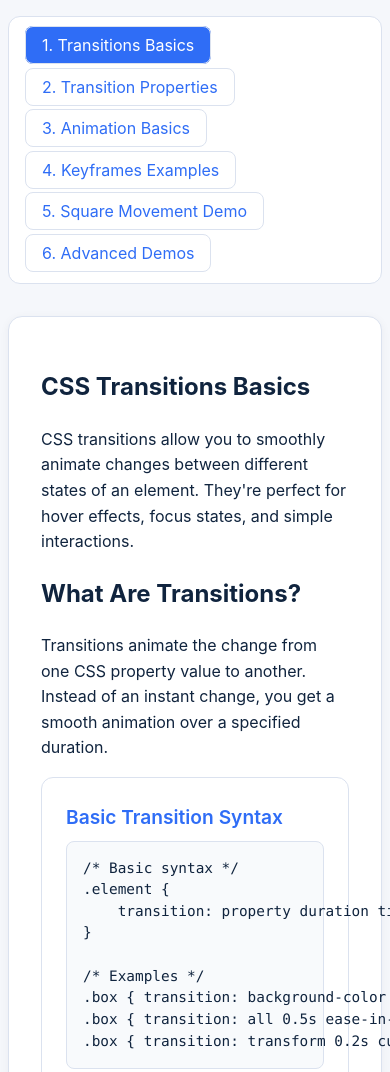
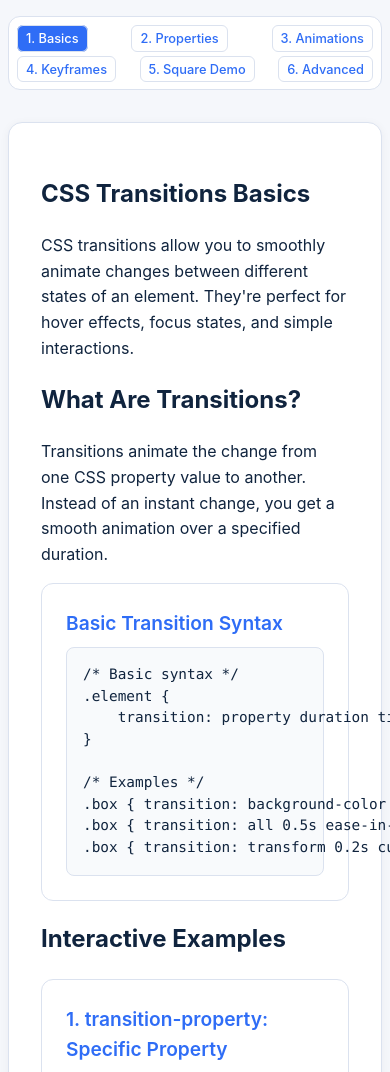
Before and after one commit to MaxFishman/ICOM---CSS-ANIMATION-CLASS-EXAMPLE, a plain HTML site: page 01-transitions-basics.html in a window 390 px wide. Shown: the top 1072 px of the page. Drawn offline with Linux system fonts and the light colour scheme.

Commit message:
menu restyle

```diff
--- a/01-transitions-basics.html
+++ b/01-transitions-basics.html
@@ -43,7 +43,7 @@
         background: var(--panel);
         border: 1px solid var(--border);
         border-radius: 12px;
-        padding: 1rem;
+        padding: 0.75rem;
         margin-bottom: 2rem;
       }
 
@@ -53,23 +53,46 @@
         padding: 0;
         display: flex;
         flex-wrap: wrap;
-        gap: 1rem;
+        gap: 0.5rem;
+        justify-content: center;
       }
 
       .nav a {
         color: var(--accent);
         text-decoration: none;
-        padding: 0.5rem 1rem;
-        border-radius: 8px;
+        padding: 0.4rem 0.75rem;
+        border-radius: 6px;
         border: 1px solid var(--border);
         background: var(--panel);
         transition: all 0.2s ease;
+        font-size: 0.9rem;
+        font-weight: 500;
+        white-space: nowrap;
       }
 
       .nav a:hover,
       .nav a.current {
         background: var(--accent);
         color: white;
+      }
+
+      @media (max-width: 768px) {
+        .nav {
+          padding: 0.5rem;
+        }
+
+        .nav ul {
+          gap: 0.3rem;
+          justify-content: space-between;
+        }
+
+        .nav a {
+          padding: 0.3rem 0.5rem;
+          font-size: 0.8rem;
+          flex: 1;
+          text-align: center;
+          min-width: 0;
+        }
       }
 
       .section {
@@ -324,19 +347,17 @@
       <nav class="nav">
         <ul>
           <li>
-            <a href="01-transitions-basics.html" class="current"
-              >1. Transitions Basics</a
-            >
+            <a href="01-transitions-basics.html" class="current">1. Basics</a>
           </li>
           <li>
-            <a href="02-transition-properties.html">2. Transition Properties</a>
+            <a href="02-transition-properties.html">2. Properties</a>
           </li>
-          <li><a href="03-animations-basics.html">3. Animation Basics</a></li>
+          <li><a href="03-animations-basics.html">3. Animations</a></li>
           <li>
-            <a href="04-keyframes-examples.html">4. Keyframes Examples</a>
+            <a href="04-keyframes-examples.html">4. Keyframes</a>
           </li>
-          <li><a href="05-square-movement.html">5. Square Movement Demo</a></li>
-          <li><a href="06-advanced-demos.html">6. Advanced Demos</a></li>
+          <li><a href="05-square-movement.html">5. Square Demo</a></li>
+          <li><a href="06-advanced-demos.html">6. Advanced</a></li>
         </ul>
       </nav>
 
@@ -523,7 +544,7 @@
       <nav class="page-navigation">
         <div></div>
         <a href="02-transition-properties.html" class="nav-button">
-          Next: Transition Properties
+          Next: Properties
           <span class="nav-arrow">→</span>
         </a>
       </nav>
```
Also changed, not shown: 02-transition-properties.html (+35 -12 lines), 03-animations-basics.html (+33 -10 lines), 04-keyframes-examples.html (+5 -5 lines), 05-square-movement.html (+32 -11 lines), 06-advanced-demos.html (+32 -11 lines).
